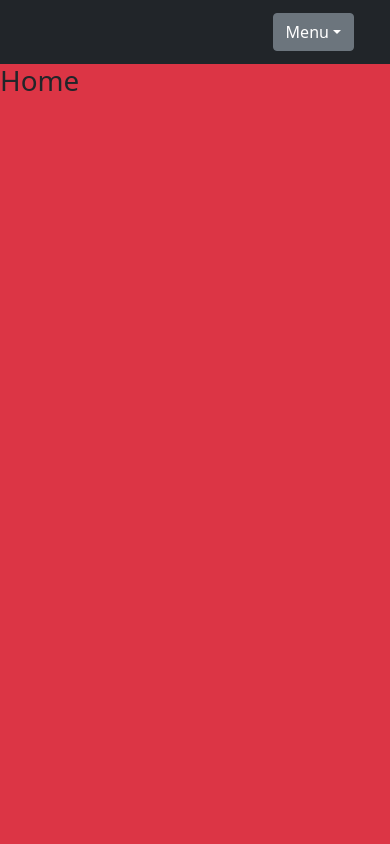
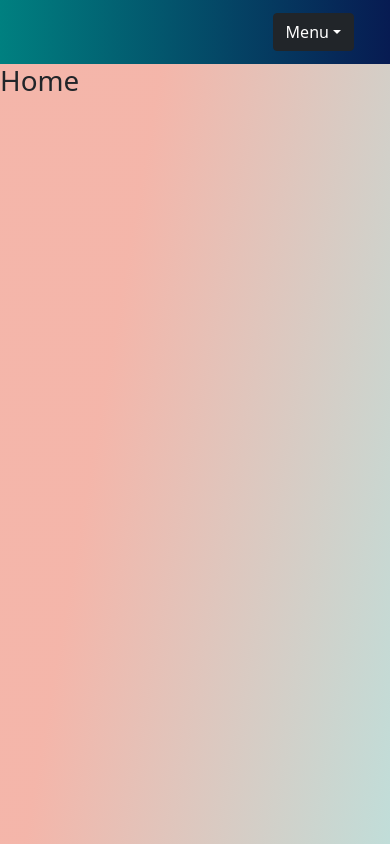
Before and after one commit to laur80/pf, a React (Create React App) app: page / in a window 390 px wide. Shown: the top 844 px of the page. Built offline with nearby package versions, Linux system fonts and the light colour scheme; the HTML template or start-up script is replaced by a standard one.

Commit message:
navbar-color

```diff
--- a/src/App.js
+++ b/src/App.js
@@ -12,12 +12,8 @@ import './App.css'
 function App() {
   return (
     <>
-
-
-
                 <NavbarTop className=''/>
                 <Sidebar className=''/>
-
               <div className='Container  bg-secondary  '>
                 <Home/>
                 <About/>
@@ -26,7 +22,6 @@ function App() {
                 <Contact/>
                 </div>
 
-
     </>
   );
 }
--- a/src/Home.css
+++ b/src/Home.css
@@ -1,5 +1,9 @@
 .Home{
 
     height: 100vh;
-
+    background: linear-gradient(
+    100deg,
+    rgba(250, 214, 195, 0.8) 30%,
+    #b0eae8 120%
+  );
 }
--- a/src/NavbarTop.css
+++ b/src/NavbarTop.css
@@ -1,3 +1,8 @@
 .NavbarTop {
     height: 4rem;
+    background: linear-gradient(to left, rgba(7,27,82,1) 0%, rgba(0,128,128,1) 100%);
 }
+
+.dropdown-menu {
+    background: linear-gradient(to left, rgba(7,27,82,1) 0%, rgba(0,128,128,1) 100%);
+}
--- a/src/NavbarTop.js
+++ b/src/NavbarTop.js
@@ -5,13 +5,13 @@ import './NavbarTop.css';
 
 function NavbarTop() {
     return (
-    <nav class=" NavbarTop navbar navbar-dark bg-dark d-md-none fixed-top">
+    <nav class=" NavbarTop navbar navbar-dark  d-md-none fixed-top">
         <div class="container-fluid flex-row-reverse">
             <div class="dropdown me-4">
-                <button class="btn btn-secondary dropdown-toggle" type="button" id="dropdownMenu2" data-bs-toggle="dropdown" aria-expanded="false">
+                <button class="btn btn-dark bg-dark dropdown-toggle" type="button" id="dropdownMenu2" data-bs-toggle="dropdown" aria-expanded="false">
                 Menu
                 </button>
-                <div class="dropdown-menu bg-dark" aria-labelledby="dropdownMenu2">
+                <div class="dropdown-menu " aria-labelledby="dropdownMenu2">
                     <HashLink className='mb-2 underline' smooth to='#home'>
                     <button class="dropdown-item text-white" type="button">Home</button>
                     </HashLink>
--- a/src/Sidebar.css
+++ b/src/Sidebar.css
@@ -4,6 +4,8 @@
     width: 13rem;
     margin: 0;
     padding: 0;
+    /* background: linear-gradient(89deg, #FF5EDF 0%, #04C8DE 100%);  */
+    background: linear-gradient(to left, rgba(7,27,82,1) 0%, rgba(0,128,128,1) 100%);
 
 }
 
--- a/src/index.css
+++ b/src/index.css
@@ -1,3 +1,7 @@
+* {
+  box-sizing: border-box;
+}
+
 body {
   margin: 0;
   padding: 0;
@@ -9,6 +13,17 @@ body {
   background-color: gold;
 }
 
+body ::-webkit-scrollbar {
+  width: 0.25rem;
+}
+body ::-webkit-scrollbar-track {
+background: rgb(175, 27, 27);
+}
+
+body ::-webkit-scrollbar-thumb {
+  background: indigo;
+}
+
 code {
   font-family: source-code-pro, Menlo, Monaco, Consolas, 'Courier New',
     monospace;
```
Also changed, not shown: 1 other file (tests, documents, lock files or other folders).
